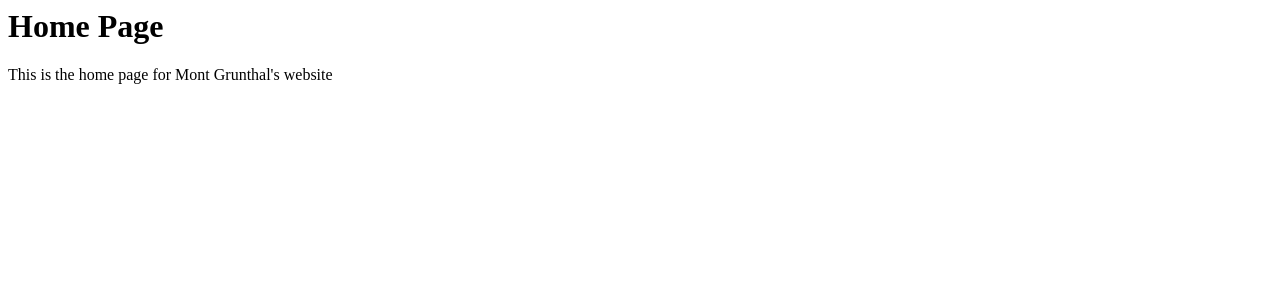
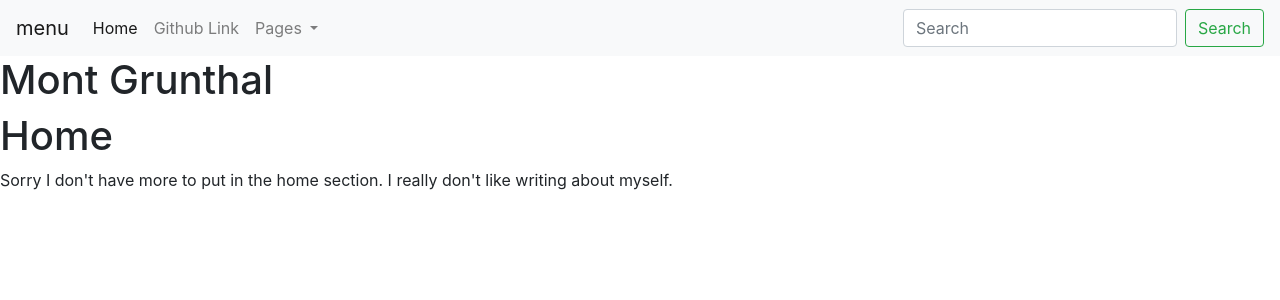
Before and after one commit to mont-grunthal/my_website, a Flask app: page / in a window 1280 px wide. Shown: the top 300 px of the page. Run offline with Flask 2, Linux system fonts and the light colour scheme; some libraries are stand-ins or nearby versions.

Commit message:
Adds a lot of html, css, and images.

```diff
--- /dev/null
+++ b/templates/base.html
@@ -0,0 +1,48 @@
+<!doctype gtml>
+<html>
+<head>
+  <link rel="stylesheet" href="https://stackpath.bootstrapcdn.com/bootstrap/4.3.1/css/bootstrap.min.css" integrity="sha384-ggOyR0iXCbMQv3Xipma34MD+dH/1fQ784/j6cY/iJTQUOhcWr7x9JvoRxT2MZw1T" crossorigin="anonymous">
+  <title>{% block title %}{% endblock %}</title>
+  </head>
+  <body>
+    <nav class="navbar navbar-expand-lg navbar-light bg-light">
+    <a class="navbar-brand" href="#">menu</a>
+    <button class="navbar-toggler" type="button" data-toggle="collapse" data-target="#navbarSupportedContent" aria-controls="navbarSupportedContent" aria-expanded="false" aria-label="Toggle navigation">
+      <span class="navbar-toggler-icon"></span>
+    </button>
+
+    <div class="collapse navbar-collapse" id="navbarSupportedContent">
+      <ul class="navbar-nav mr-auto">
+        <li class="nav-item active">
+          <a class="nav-link" href=http://127.0.0.1:5000/home>Home <span class="sr-only">(current)</span></a>
+        </li>
+        <li class="nav-item">
+          <a class="nav-link" href= https://github.com/mont-grunthal>Github Link</a>
+        </li>
+        <li class="nav-item dropdown">
+          <a class="nav-link dropdown-toggle" href="#" id="navbarDropdown" role="button" data-toggle="dropdown" aria-haspopup="true" aria-expanded="false">
+            Pages
+          </a>
+          <div class="dropdown-menu" aria-labelledby="navbarDropdown">
+            <a class="dropdown-item" href="http://127.0.0.1:5000/rocks">Rock Climbing</a>
+            <a class="dropdown-item" href="http://127.0.0.1:5000/mixture">Diffusion Analysis</a>
+
+          </div>
+        </li>
+
+      </ul>
+      <form class="form-inline my-2 my-lg-0">
+        <input class="form-control mr-sm-2" type="search" placeholder="Search" aria-label="Search">
+        <button class="btn btn-outline-success my-2 my-sm-0" type="submit">Search</button>
+      </form>
+    </div>
+  </nav>
+    <h1>Mont Grunthal</h1>
+    {% block content %}
+    {% endblock %}
+  <script src="https://code.jquery.com/jquery-3.3.1.slim.min.js" integrity="sha384-q8i/X+965DzO0rT7abK41JStQIAqVgRVzpbzo5smXKp4YfRvH+8abtTE1Pi6jizo" crossorigin="anonymous"></script>
+  <script src="https://cdnjs.cloudflare.com/ajax/libs/popper.js/1.14.7/umd/popper.min.js" integrity="sha384-UO2eT0CpHqdSJQ6hJty5KVphtPhzWj9WO1clHTMGa3JDZwrnQq4sF86dIHNDz0W1" crossorigin="anonymous"></script>
+  <script src="https://stackpath.bootstrapcdn.com/bootstrap/4.3.1/js/bootstrap.min.js" integrity="sha384-JjSmVgyd0p3pXB1rRibZUAYoIIy6OrQ6VrjIEaFf/nJGzIxFDsf4x0xIM+B07jRM" crossorigin="anonymous"></script>
+
+  </body>
+</html>
--- a/templates/home.html
+++ b/templates/home.html
@@ -1,9 +1,9 @@
-<html>
-<head>
-  <title>Home Page</title>
-  </head>
-  <body>
-    <h1>Home Page</h1>
-    <p>This is the home page for Mont Grunthal's website</p>
-  </body>
-</html>
+{% extends "base.html" %}
+{% block title %}Home Page{% endblock %}
+
+{% block content %}
+<h1>Home</h1>
+<p> Sorry I don't have more to put in the home section.
+  I really don't like writing about myself.
+</p>
+{% endblock %}
--- a/templates/rock_climbing.html
+++ b/templates/rock_climbing.html
@@ -1,4 +1,6 @@
 <!DOCTYPE html>
+{% extends "base.html" %}
+{% block content %}
 <html>
 <head>
 <style>
@@ -20,3 +22,4 @@ img {
 
 </body>
 </html>
+{% endblock %}
--- a/web_backend.py
+++ b/web_backend.py
@@ -13,8 +13,9 @@ from flask import Flask, redirect, url_for, render_template
 app = Flask(__name__)
 
 @app.route("/")
+@app.route("/home")
 def home():
-    return render_template("home.html")
+    return render_template("home.html", content = "testing")
 
 @app.route("/mixture")
 def mixture():
@@ -27,7 +28,7 @@ def rocks():
 
 
 if __name__ == "__main__":
-    app.run()
+    app.run(debug = True)
 
 
 # In[ ]:
```
